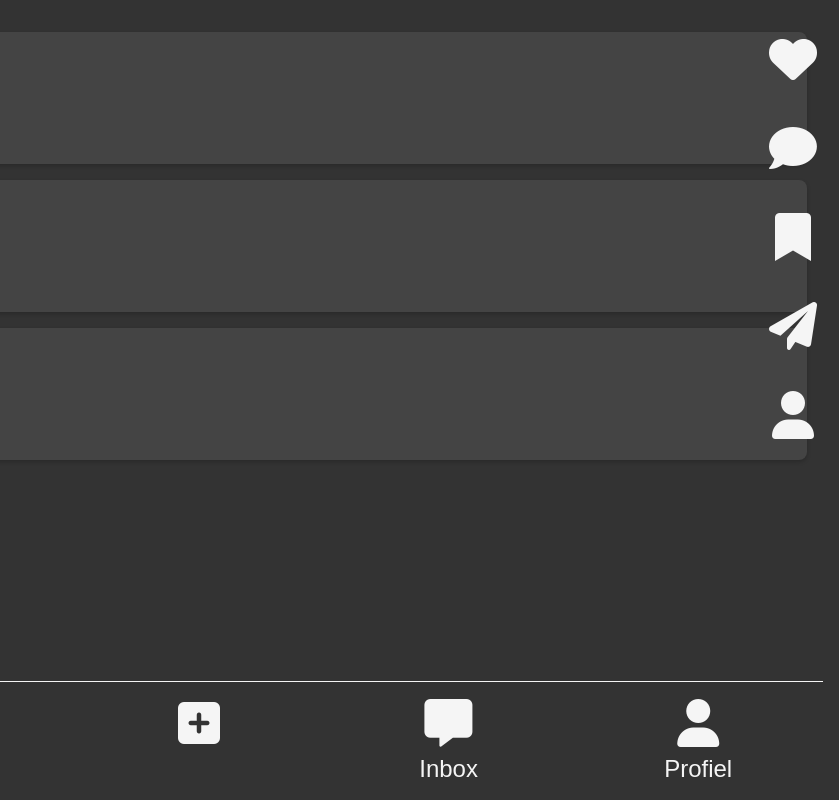
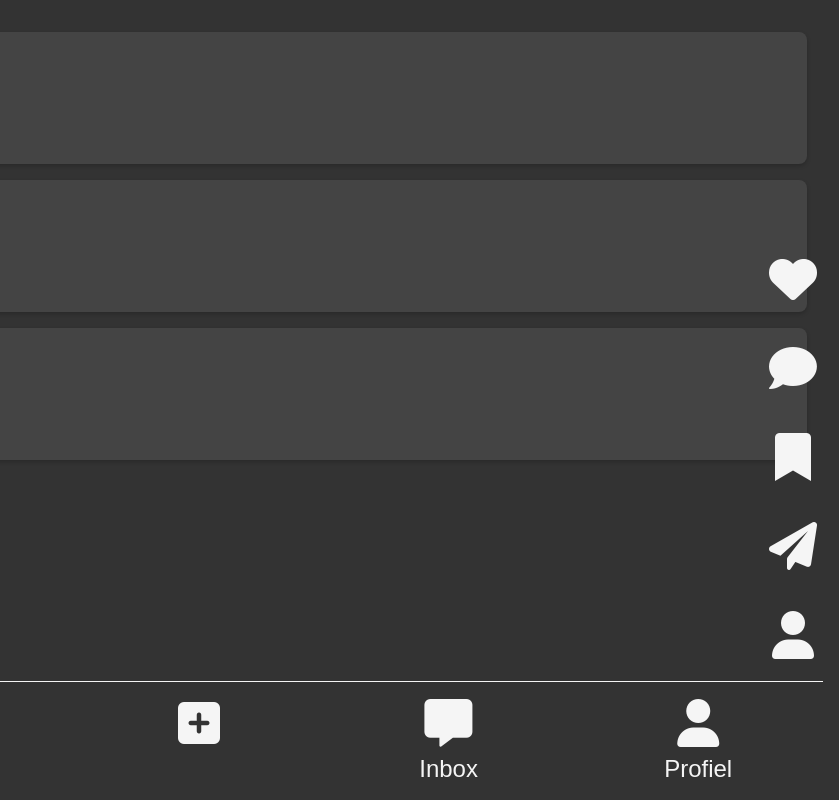
Before and after one commit to tymoNL/scroll-trap, a plain HTML site: page index.html in a window 1280 px wide. Shown: the full height of the page, 441-1280 px from the left. Drawn offline with Linux system fonts and the light colour scheme.

Commit message:
Update base.css

```diff
--- a/css/base.css
+++ b/css/base.css
@@ -120,10 +120,3 @@ button {
 .post-actions button {
     font-size: 1rem;
 }
-
-/* Ensure interaction menu stays fixed on the right */
-.interactMenu {
-    position: sticky;
-    top: var(--spacing-base);
-    align-self: flex-start;
-}
```
